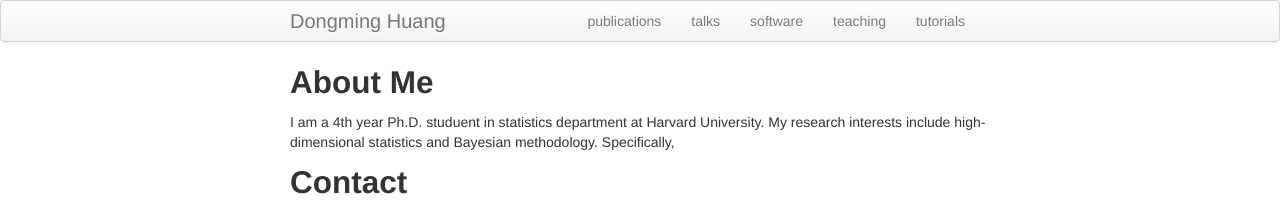
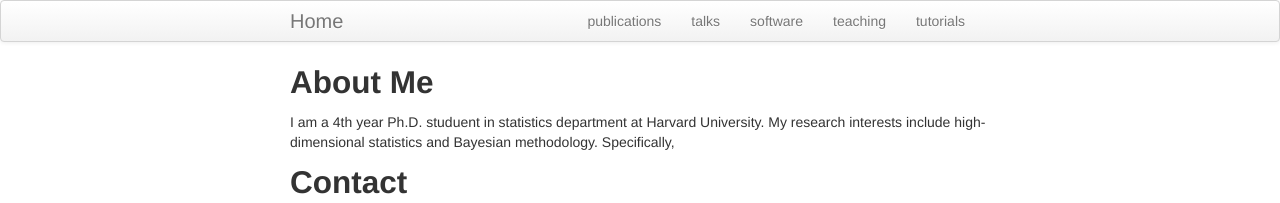
Before and after one commit to stathuang/dmhuang.github.io, a Jekyll site: the page built from index.md, in a window 1280 px wide. Shown: the top 203 px of the page. Built offline with Jekyll 4.4.1, drawn with Linux system fonts in a browser that asks for light colours.

Commit message:
Update default.html

```diff
--- a/_includes/themes/twitter/default.html
+++ b/_includes/themes/twitter/default.html
@@ -33,7 +33,7 @@
     <div class="navbar">
       <div class="navbar-inner">
         <div class="container-narrow">
-          <a class="brand" href="{{ HOME_PATH }}">{{ site.title }}</a>
+          <a class="brand" href="{{ HOME_PATH }}">Home</a>
           <ul class="nav">
               <li><a href="{{ BASE_PATH }}/pages/pubs.html">publications</a></li>
               <li><a href="{{ BASE_PATH }}/pages/talks.html">talks</a></li>
```
